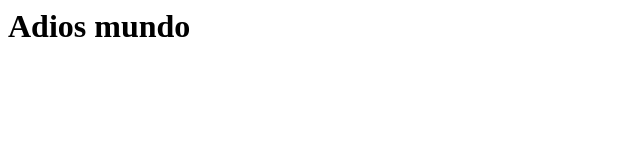
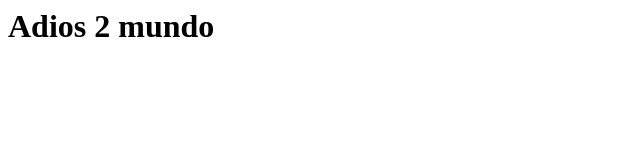
Before and after one commit to manu10000189/manupages, a plain HTML site: page index.html in a window 1280 px wide. Shown: the whole page, without its empty margins (0-640 px from the left). Drawn offline with Linux system fonts and the light colour scheme.

Commit message:
Update index.html

```diff
--- a/index.html
+++ b/index.html
@@ -3,6 +3,6 @@
 <title>Prueba</title>
 </head>
 <body>
-<h1>Adios mundo</h2>
+<h1>Adios 2 mundo</h2>
 </body>
 </html>
```
